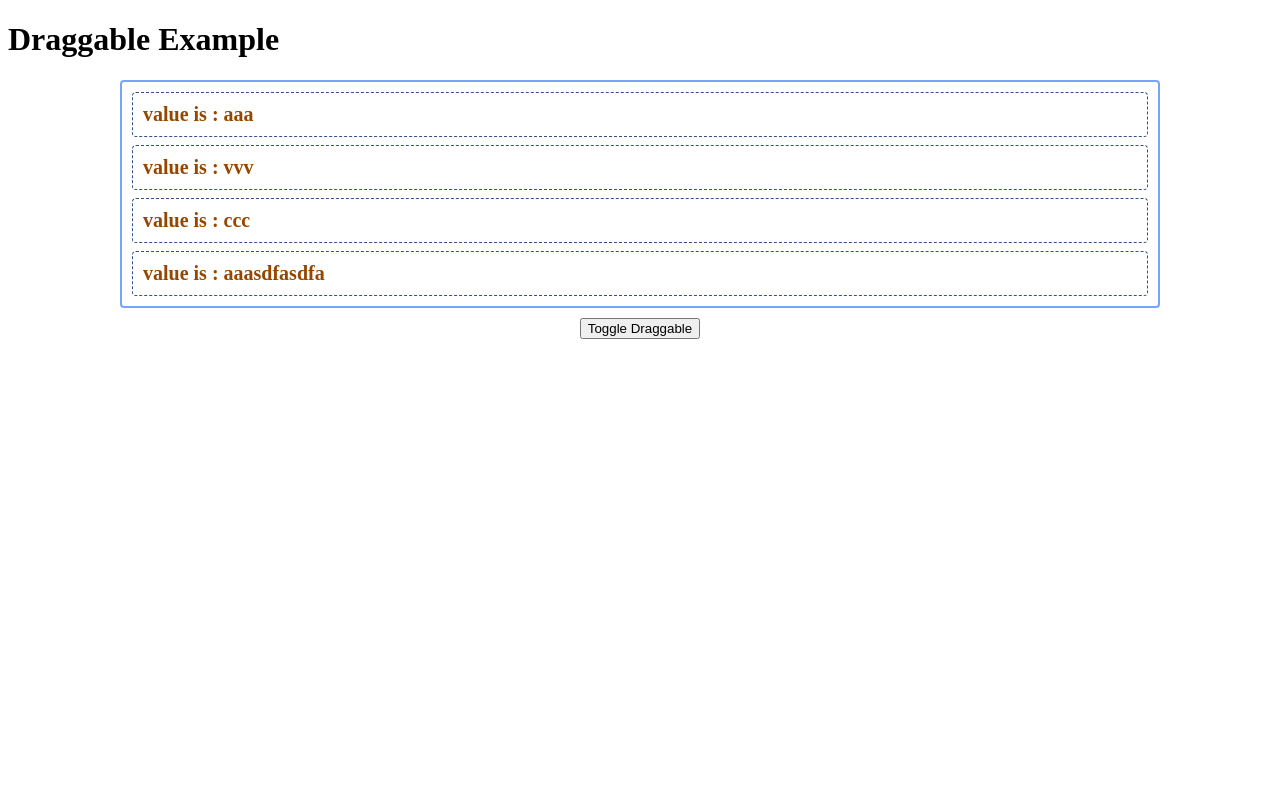
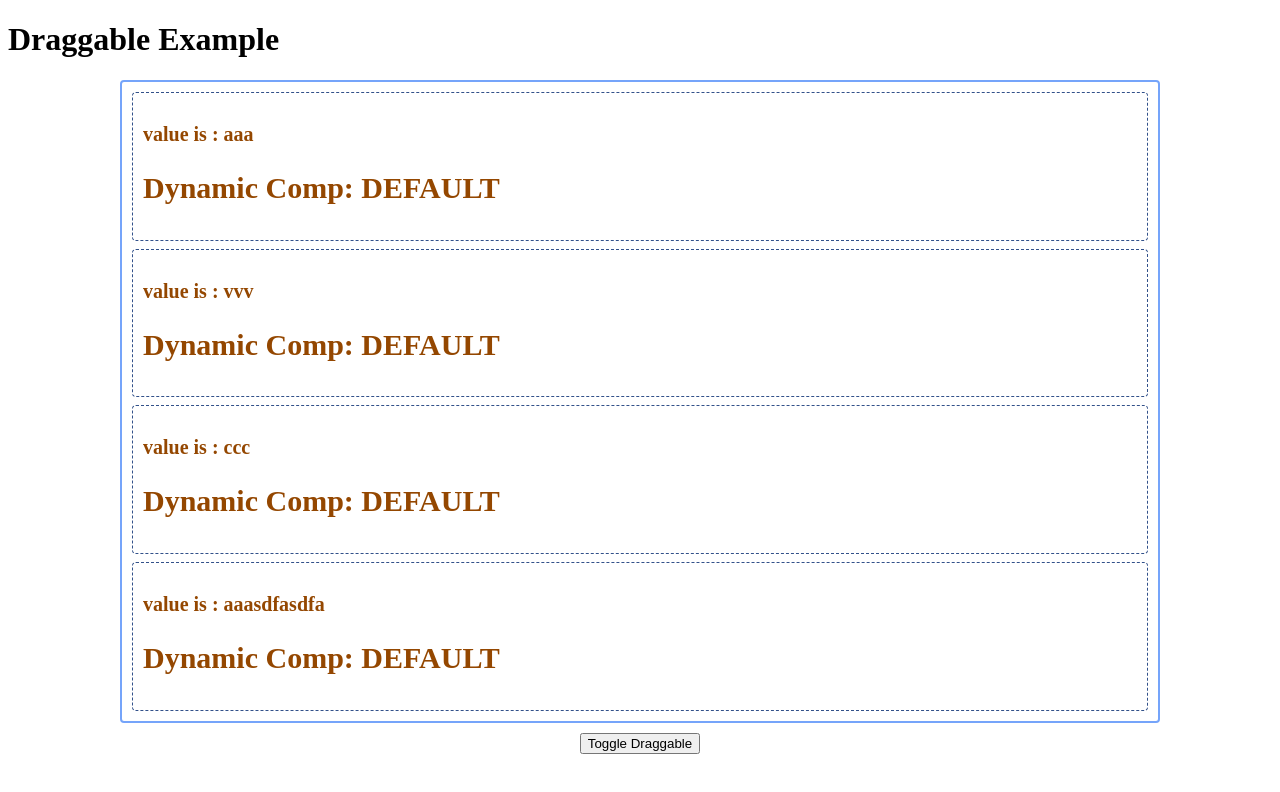
Before and after one commit to taaaka/vue-dnd-dashboard-example, a Vue app: page / in a window 1280 px wide. Shown: the top 792 px of the page. Built offline with nearby package versions, Linux system fonts and the light colour scheme.

Commit message:
use dynamic component

```diff
--- a/src/App.vue
+++ b/src/App.vue
@@ -13,7 +13,10 @@
   >
     <template #item="{element}">
       <div class="draggable-item" :class=[element.type] @click="handleItemClick(element)">
-        value is : {{element.value}}
+        <p>
+          value is : {{element.value}}
+        </p>
+        <component :is="getComponentElement(element.type)"></component>
       </div>
     </template>
   </draggable>
@@ -26,15 +29,21 @@
 
 <script lang="ts">
 import { defineComponent, isRef, reactive, ref, toRaw, unref } from 'vue'
+import draggable from 'vuedraggable'
+
 import HelloWorld from './components/HelloWorld.vue'
 
-import draggable from 'vuedraggable'
+// dynamic component
+import DynamicComp1 from './components/DynamicComp1.vue'
 
 export default defineComponent({
   name: 'App',
   components: {
     HelloWorld,
     draggable,
+
+    // dynamic
+    DynamicComp1
   },
   setup() {
     const draggableItems = ref([
@@ -77,12 +86,22 @@ export default defineComponent({
       disableDraggable.value = !unref(disableDraggable);
     }
 
+    const getComponentElement = (type) => {
+      if (type === 'type1') {
+        return DynamicComp1
+      }
+      // TODO
+      return DynamicComp1
+    }
+
     return {
       disableDraggable,
       draggableItems,
       handleDragEnd,
       handleItemClick,
-      handleToggleDraggable
+      handleToggleDraggable,
+
+      getComponentElement
     }
   }
 })
--- a/src/components/DynamicComp1.vue
+++ b/src/components/DynamicComp1.vue
@@ -12,7 +12,8 @@ export default defineComponent({
   props: {
     title: {
       type: String,
-      required: true
+      // required: true
+      default: 'DEFAULT'
     }
   }
 })
```
